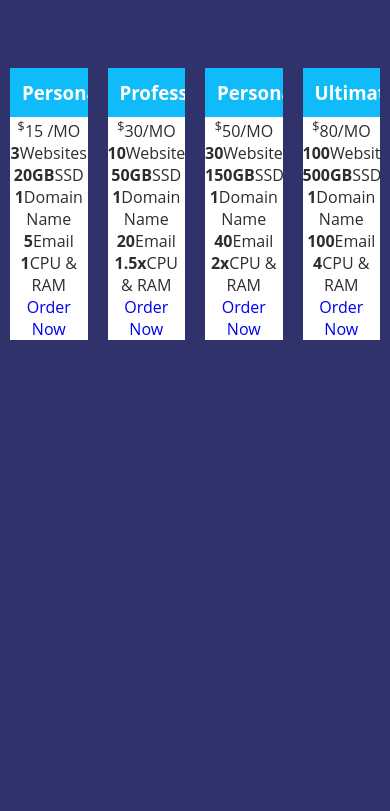
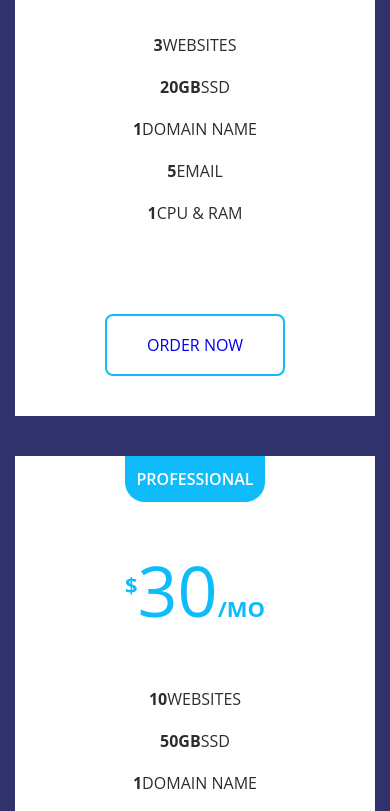
Before and after one commit to Miguel-T24/CSS-Concepts-And-Projects, a plain HTML site: page Projects/responsive-pricing-table/index.html in a window 390 px wide. Shown: the part 218-1029 px from the top of the page. Before the commit the page ends 844 px from the top, so only its background shows below. Drawn offline with Linux system fonts and the light colour scheme.

Commit message:
Add Responsive Pricing project

```diff
--- a/Projects/responsive-pricing-table/style.css
+++ b/Projects/responsive-pricing-table/style.css
@@ -19,6 +19,7 @@ body{
     flex-wrap: wrap;
     justify-content: space-around;
     width: min(1600px, 100%);
+    margin: auto;
 }
 
 .pricing-card{
@@ -38,4 +39,58 @@ body{
     display: inline-block;
     color: #fff;
     padding: 12px;
+    border-radius: 0 0 20px 20px;
+    font-size: 16px;
+    text-transform: uppercase;
+    font-weight: 600;
+    transition: .4s linear;
 }
+
+.pricing-card:hover .pricing-card-header{
+    box-shadow: 0 0 0 26em #0fbcf9;
+}
+
+.price{
+    font-size: 70px;
+    color: #0fbcf9;
+    margin: 40px 0;
+    transition: .2s linear;
+}
+
+.price sup, .price span{
+    font-size: 22px;
+    font-weight: 700;
+}
+
+.pricing-card:hover, .pricing-card:hover .price{
+    color: #fff;
+}
+
+.pricing-card li{
+    font-size: 16px;
+    padding: 10px 0;
+    text-transform: uppercase;
+}
+
+.order-btn{
+    display: inline-block;
+    margin-bottom: 40px;
+    margin-top: 80px;
+    border: 2px solid #0fbcf9;
+    padding: 18px 40px;
+    border-radius: 8px;
+    text-transform: uppercase;
+    transition: .3s linear
+}
+
+.order-btn:hover{
+    background-color: #0fbcf9;
+    color: #fff;
+}
+
+
+@media screen and (max-width: 1100px){
+    .pricing-card{
+        flex: 50%;
+    }
+}
```
